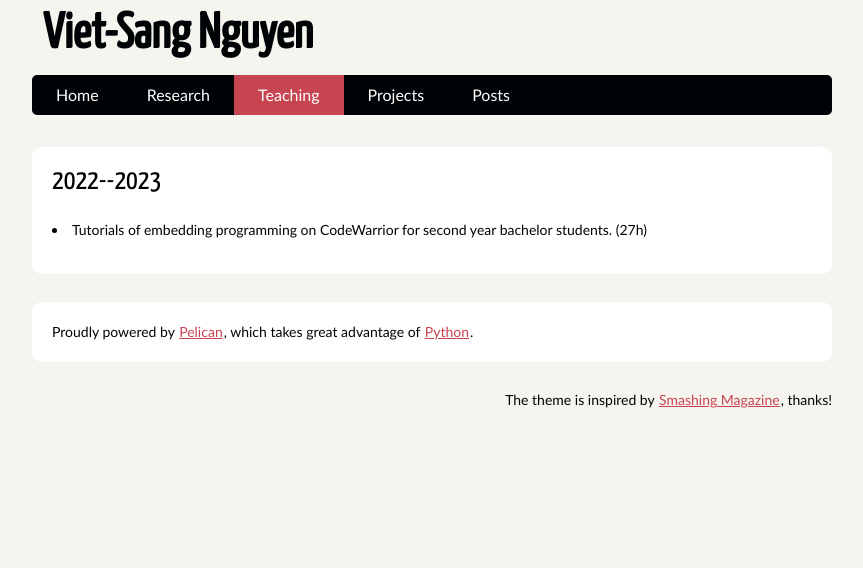
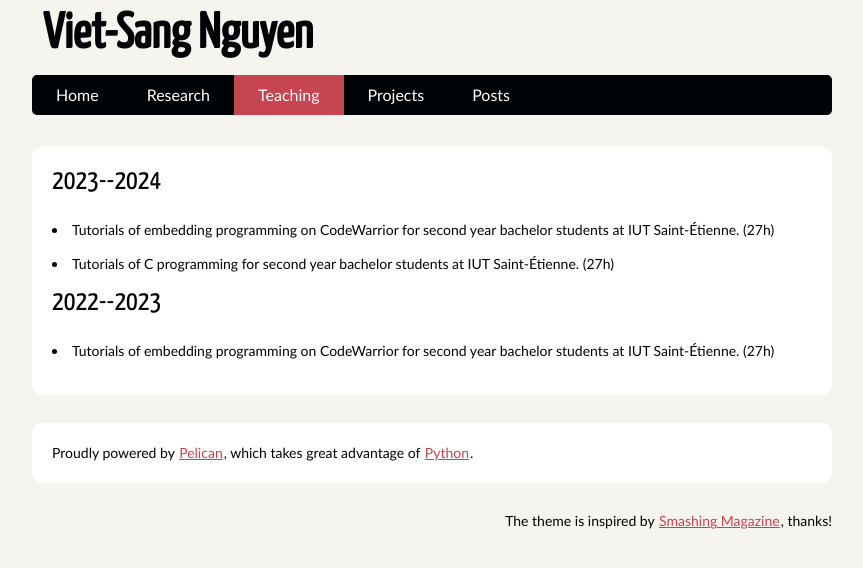
Before and after one commit to nvietsang/nvietsang.github.io, a Jekyll site: the page built from teaching.html, in a window 1280 px wide. Shown: the top 568 px of the page, without its empty margins (208-1071 px from the left). Built offline with Jekyll 4.4.1, drawn with Linux system fonts in a browser that asks for light colours.

Commit message:
add teaching semester 1 of 2024

```diff
--- a/teaching.html
+++ b/teaching.html
@@ -5,10 +5,10 @@ layout: default
 <section id="content" class="body">
 
     <!-- SECTION --->
-    <!-- <h1>2023--2024</h1>
-        <li> Tutorials of embedding programming on CodeWarrior for second year bachelor students. (27h) </li>
-        <li> Tutorials of C programming for second year bachelor students. (27h) </li> -->
+    <h1>2023--2024</h1>
+        <li> Tutorials of embedding programming on CodeWarrior for second year bachelor students at IUT Saint-Étienne. (27h) </li>
+        <li> Tutorials of C programming for second year bachelor students at IUT Saint-Étienne. (27h) </li>
     <h1>2022--2023</h1>
-        <li> Tutorials of embedding programming on CodeWarrior for second year bachelor students. (27h) </li>
+        <li> Tutorials of embedding programming on CodeWarrior for second year bachelor students at IUT Saint-Étienne. (27h) </li>
 
 </section>
```
